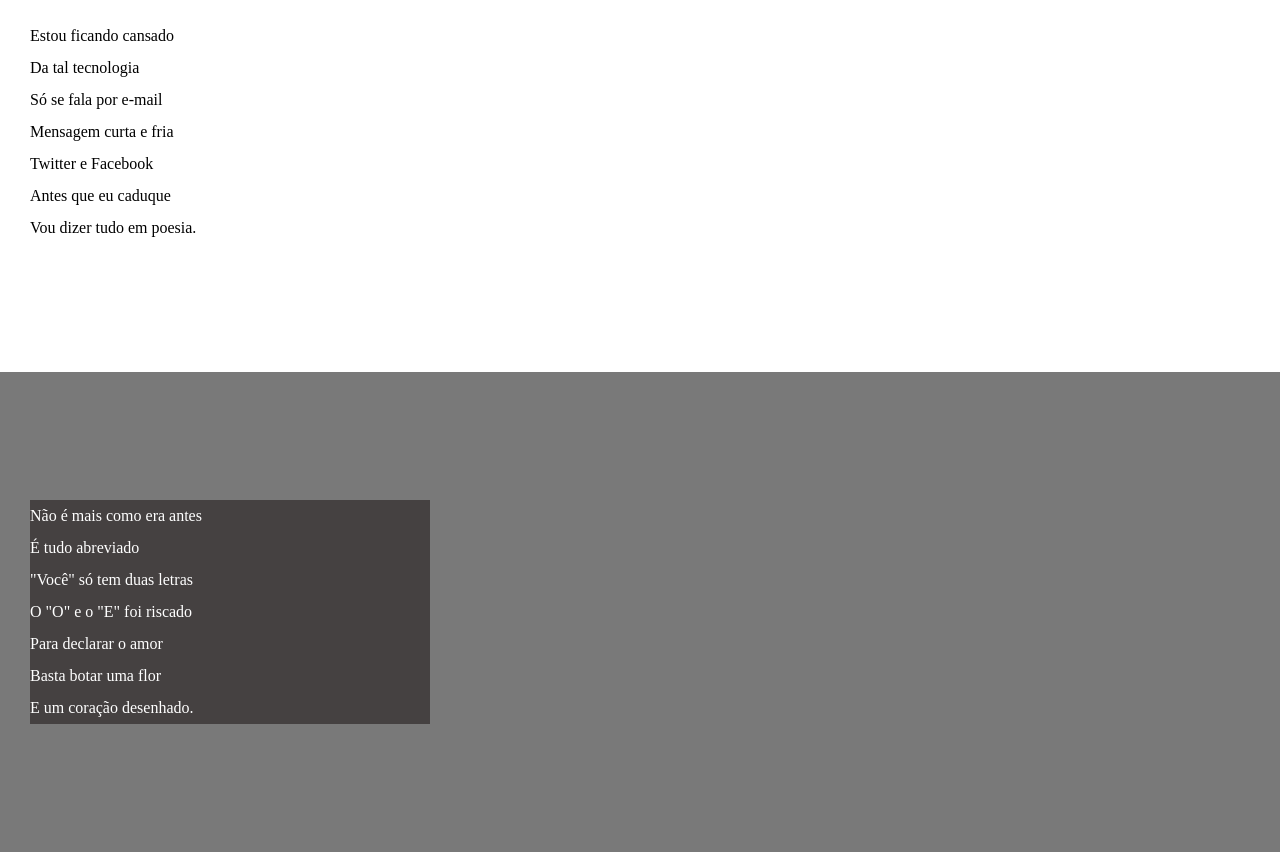
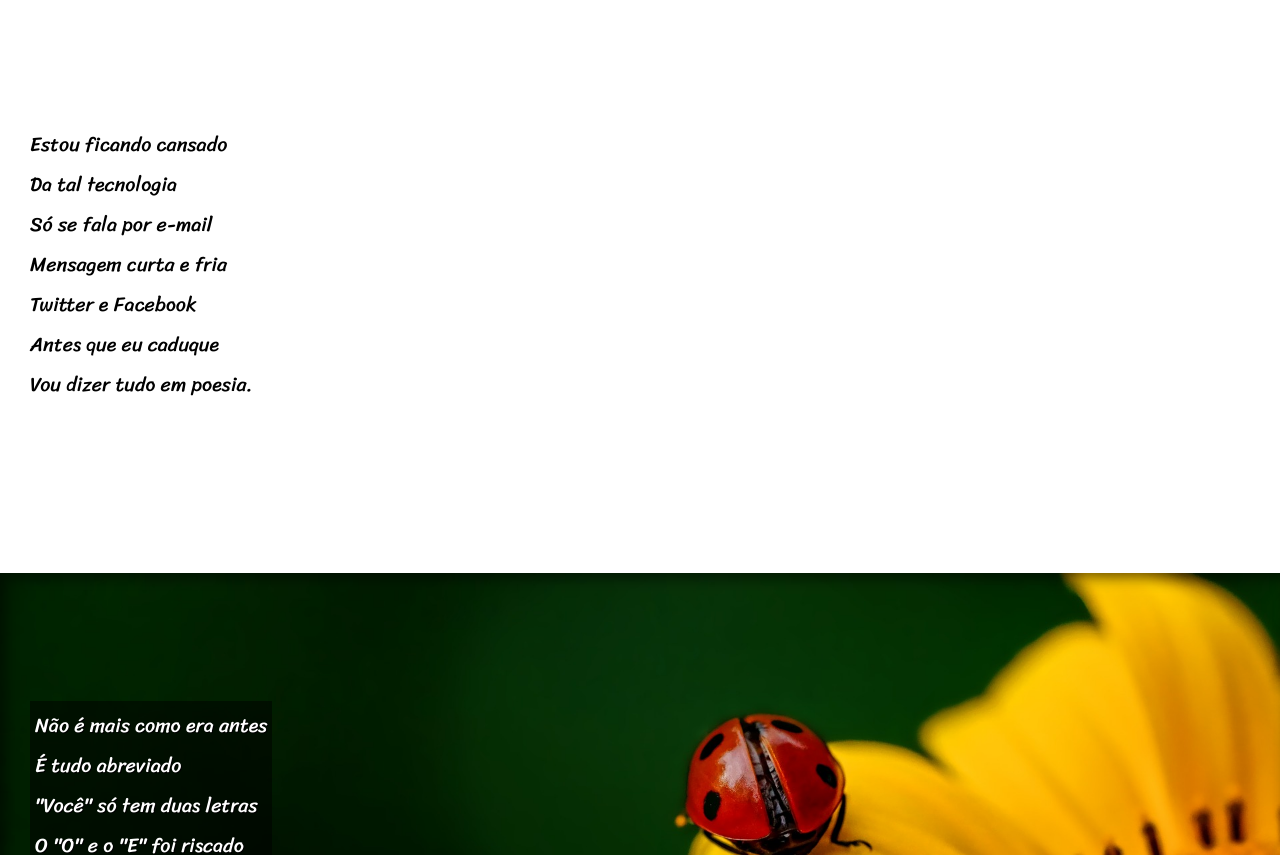
Before and after one commit to Rod-cardoso/html-css, a plain HTML site: page exercicios/desafios/d012/index.html in a window 1280 px wide. Shown: the part 313-1168 px from the top of the page. Drawn offline with Linux system fonts and the light colour scheme.

Commit message:
terminei o d012

```diff
--- a/exercicios/desafios/d012/estilo/style.css
+++ b/exercicios/desafios/d012/estilo/style.css
@@ -1,4 +1,16 @@
 @charset "UTF-8";
+
+
+@import  url('https://fonts.googleapis.com/css2?family=Passion+One&display=swap');
+
+@import  url( 'https://fonts.googleapis.com/css2?family=Sriracha&display=swap' );
+
+:root {
+    --fonte1: Verdana, Geneva, Tahoma, sans-serif;
+    --fonte2: 'Passion One', cursive;
+    --fonte3: 'Sriracha', cursive;
+
+}
 
 *{
     margin: 0px;
@@ -8,6 +20,7 @@
 html, body{
     min-width: 100vh;
     background-color: darkgrey;
+    font-family: var(--fonte1);
 
 }
 
@@ -20,10 +33,14 @@ header {
 header > h1 {
     padding: 50px;
     font-variant: small-caps;
+    font-family: var(--fonte2);
+    font-size: 10vw;
+    font-weight: lighter;
 }
 
 header > p{
     padding-bottom: 50px;
+    font-weight: lighter;
 }
 
 header a, footer a {
@@ -41,6 +58,12 @@ section {
     padding-bottom: 10%;
     line-height: 2em;
     padding-left: 30px;
+    font-family: var(--fonte3);
+    font-size: 2.5vh;
+}
+
+section > p {
+    padding-bottom: 2em;
 }
 
 section.normal {
@@ -51,11 +74,27 @@ section.normal {
 section.imagem {
     background-color: rgba(58, 58, 58, 0.43);
     color: white;
+    box-shadow: inset 6px 6px 13px 0px rgba(0, 0, 0, 0.473);
+    background-size: cover;
+    background-attachment: fixed;
 }
 
 section.imagem > p {
-    width: 400px;
-    background-color: rgb(69, 65, 65);
+    display: inline-block;
+    padding: 5px;
+    background-color: rgba(0, 0, 0, 0.505);
+    text-shadow: 1px 1px 0px black;
+}
+
+section#img01 {
+    background-image: url('../imagens/background001.jpg');
+    background-position: right center;
+
+}
+
+section#img02 {
+    background-image: url('../imagens/background002.jpg');
+
 }
 
 footer {
--- a/exercicios/desafios/d012/index.html
+++ b/exercicios/desafios/d012/index.html
@@ -29,7 +29,7 @@
 
 
 
-    <section class="imagem">
+    <section class="imagem" id="img01">
         <p>
             Não é mais como era antes <br>
             É tudo abreviado <br>
@@ -64,7 +64,7 @@
 
 
 
-    <section class="imagem">
+    <section class="imagem" id="img02">
         <p>
             Tenho saudade das cartas <br>
             Escritas com a própria mão <br>
```
Also changed, not shown: 3 other files.
